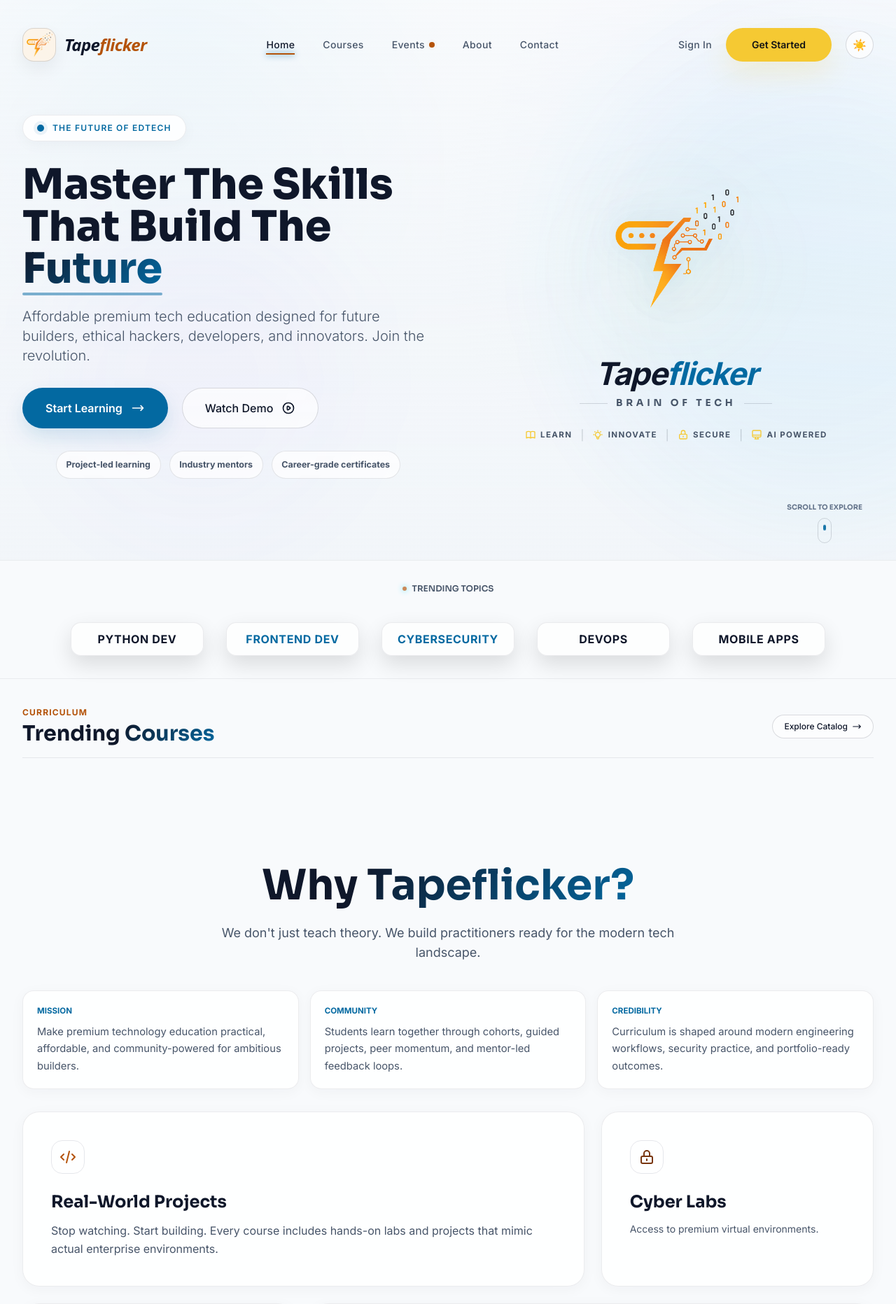
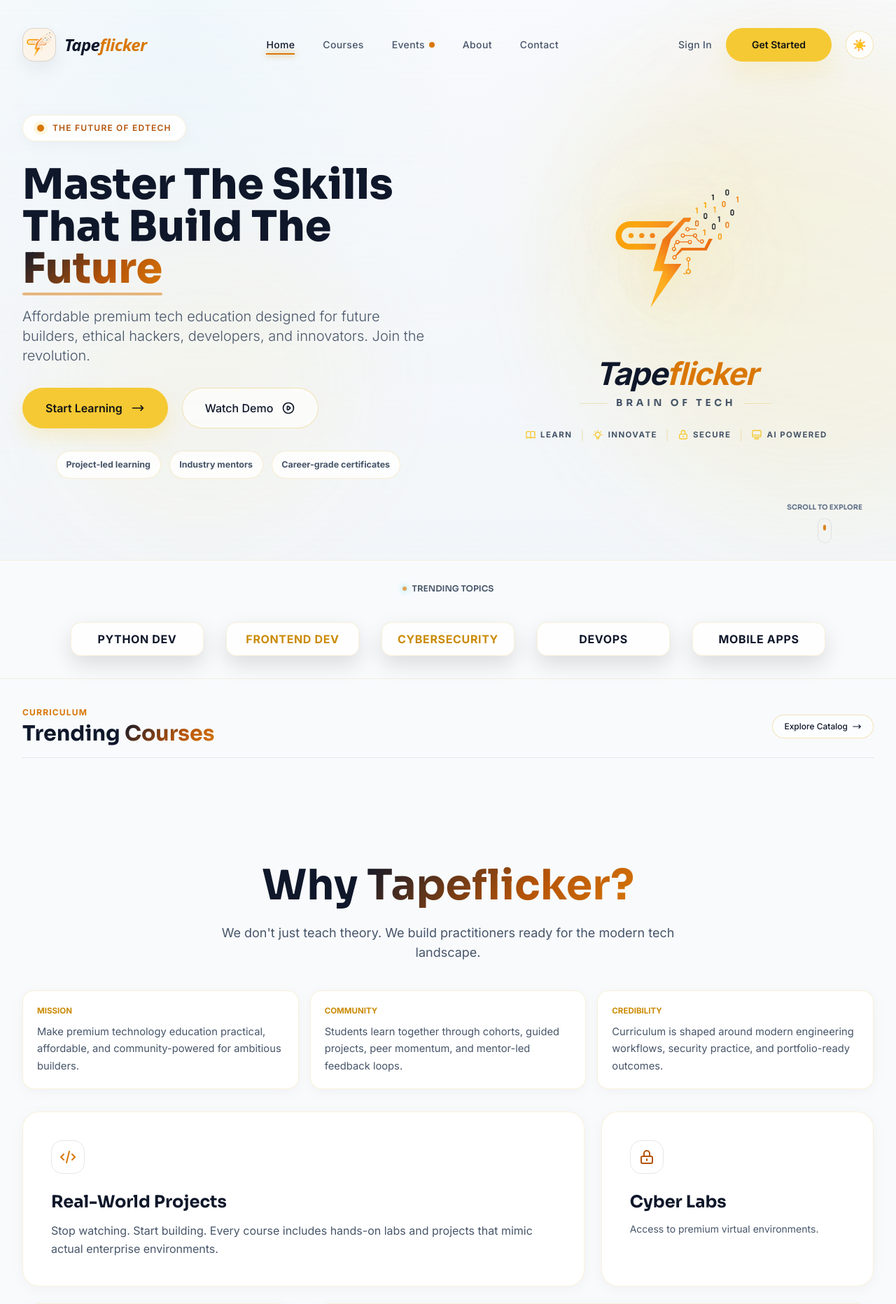
Before and after one commit to yashbhosale2403/Tapeflicker, a Django app: page / in a window 1280 px wide. Shown: the top 1863 px of the page at 70% size. Run offline with Django 5.2, Linux system fonts and the light colour scheme; data that the repository does not hold is empty; some libraries are stand-ins or nearby versions.

Commit message:
Update homepage light mode to use classic yellow brand theme with slate-white background

```diff
--- a/static/css/style.css
+++ b/static/css/style.css
@@ -1800,6 +1800,17 @@ body.tf-home-page footer {
 
 /* --- Core page background & text --- */
 html[data-theme="light"] body.tf-home-page {
+    --bg-primary: #F8FAFC; /* Clean slate-white background as before */
+    --bg-secondary: #F1F5F9; /* Slate-grey secondary background as before */
+    --card-bg: rgba(255, 255, 255, 0.9); /* clean white cards */
+    --card-border: rgba(217, 163, 4, 0.15); /* warm gold border for that yellow theme vibe */
+    --text-main: #0F172A; /* original slate dark text */
+    --text-muted: #475569; /* original slate muted text */
+    --text-dim: #64748B; /* original slate dim text */
+    --accent-neon: #D97706; /* vibrant classic yellow-gold/amber for primary call-outs */
+    --accent-purple: #B45309; /* deep golden-amber */
+    --accent-cyan: #CA8A04; /* rich readable gold */
+    --accent-green: #854D0E; /* dark warm green-gold */
     background: var(--bg-primary) !important;
     color: var(--text-main) !important;
 }
@@ -1807,7 +1818,7 @@ html[data-theme="light"] body.tf-home-page {
 /* --- Aurora / fixed background --- */
 [data-theme="light"] .tf-home-brand::before {
     background-image:
-        radial-gradient(circle at 50% 50%, rgba(15, 23, 42, 0.03) 0 1px, transparent 1px) !important;
+        radial-gradient(circle at 50% 50%, rgba(217, 163, 4, 0.05) 0 1px, transparent 1px) !important;
     opacity: 0.2 !important;
 }
 
@@ -1815,35 +1826,35 @@ html[data-theme="light"] body.tf-home-page {
 [data-theme="light"] .tf-hero {
     background:
         linear-gradient(180deg, rgba(248, 250, 252, 0.6), rgba(241, 245, 249, 0.95)),
-        radial-gradient(circle at 78% 42%, rgba(14, 165, 233, 0.06), transparent 34%) !important;
+        radial-gradient(circle at 78% 42%, rgba(245, 201, 51, 0.16), transparent 34%) !important;
 }
 
 /* --- Ambient glow blobs --- */
 [data-theme="light"] .tf-ambient-gold-1 {
-    background: rgba(14, 165, 233, 0.08) !important;
+    background: rgba(245, 201, 51, 0.14) !important;
 }
 [data-theme="light"] .tf-ambient-gold-2 {
-    background: rgba(139, 92, 246, 0.04) !important;
+    background: rgba(245, 201, 51, 0.08) !important;
 }
 
 /* --- Noise layer --- */
 [data-theme="light"] .tf-noise-layer {
     background-image:
         linear-gradient(120deg, rgba(15, 23, 42, 0.02), transparent 38%),
-        radial-gradient(circle at 75% 38%, rgba(14, 165, 233, 0.04), transparent 24%) !important;
+        radial-gradient(circle at 75% 38%, rgba(245, 201, 51, 0.09), transparent 24%) !important;
     opacity: 0.15 !important;
 }
 
 /* --- Eyebrow pill --- */
 [data-theme="light"] .tf-eyebrow {
-    background: rgba(3, 105, 161, 0.06) !important;
-    border-color: rgba(3, 105, 161, 0.2) !important;
-    color: #0369A1 !important;
+    background: rgba(245, 201, 51, 0.09) !important;
+    border-color: rgba(217, 163, 4, 0.28) !important;
+    color: #B45309 !important;
     box-shadow: 0 8px 24px rgba(15, 23, 42, 0.06) !important;
 }
 [data-theme="light"] .tf-eyebrow span {
-    box-shadow: 0 0 0 5px rgba(3, 105, 161, 0.08) !important;
-    background-color: #0369A1 !important;
+    box-shadow: 0 0 0 5px rgba(245, 201, 51, 0.15) !important;
+    background-color: #D97706 !important;
 }
 
 /* --- Hero title text --- */
@@ -1853,14 +1864,14 @@ html[data-theme="light"] body.tf-home-page {
 
 /* --- Highlight underline bar --- */
 [data-theme="light"] .tf-highlight > span {
-    background: #0369A1 !important;
+    background: #D97706 !important;
     opacity: 0.5 !important;
 }
 
 /* --- Text gradients: override the homepage brand gold gradient --- */
 [data-theme="light"] .tf-home-brand .text-gradient,
 [data-theme="light"] .tf-home-brand .text-gradient-accent {
-    background: linear-gradient(135deg, #0F172A 0%, #0369A1 100%) !important;
+    background: linear-gradient(135deg, #0F172A 0%, #B45309 60%, #D97706 100%) !important;
     -webkit-background-clip: text !important;
     background-clip: text !important;
     -webkit-text-fill-color: transparent !important;
@@ -1871,32 +1882,32 @@ html[data-theme="light"] body.tf-home-page {
 [data-theme="light"] .tf-home-brand .btn-outline,
 html[data-theme="light"] body.tf-home-page .btn-outline {
     color: var(--text-main) !important;
-    border-color: rgba(15, 23, 42, 0.15) !important;
+    border-color: rgba(217, 163, 4, 0.28) !important;
     background: rgba(255, 255, 255, 0.6) !important;
 }
 [data-theme="light"] .tf-home-brand .btn-outline:hover,
 html[data-theme="light"] body.tf-home-page .btn-outline:hover {
-    background: rgba(15, 23, 42, 0.06) !important;
-    border-color: var(--accent-cyan) !important;
-    color: var(--accent-cyan) !important;
+    background: rgba(245, 201, 51, 0.08) !important;
+    border-color: var(--accent-neon) !important;
+    color: var(--accent-neon) !important;
 }
 
 /* --- Button primary light styling --- */
 [data-theme="light"] .tf-home-brand .btn-primary {
-    background: #0369A1 !important;
-    color: #FFFFFF !important;
-    border-color: rgba(3, 105, 161, 0.3) !important;
-    box-shadow: 0 12px 28px rgba(3, 105, 161, 0.15) !important;
+    background: #F5C933 !important;
+    color: #141414 !important;
+    border-color: rgba(245, 201, 51, 0.86) !important;
+    box-shadow: 0 12px 28px rgba(245, 201, 51, 0.22) !important;
 }
 [data-theme="light"] .tf-home-brand .btn-primary:hover {
-    background: #0284C7 !important;
-    box-shadow: 0 18px 38px rgba(3, 105, 161, 0.2) !important;
+    background: #E8B923 !important;
+    box-shadow: 0 18px 38px rgba(245, 201, 51, 0.3) !important;
 }
 
 /* --- Trust row pills --- */
 [data-theme="light"] .tf-home-brand .tf-trust-row span {
-    border-color: rgba(15, 23, 42, 0.1) !important;
-    background: rgba(255, 255, 255, 0.7) !important;
+    border-color: rgba(217, 163, 4, 0.18) !important;
+    background: rgba(255, 255, 255, 0.8) !important;
     color: var(--text-muted) !important;
 }
 
@@ -1908,31 +1919,31 @@ html[data-theme="light"] body.tf-home-page .btn-outline:hover {
     color: #0F172A !important;
 }
 [data-theme="light"] .tf-brand-flicker {
-    color: #0369A1 !important;
+    color: #D97706 !important;
 }
 [data-theme="light"] .tf-brand-hero-logo {
-    filter: drop-shadow(0 0 20px rgba(3, 105, 161, 0.15)) !important;
+    filter: drop-shadow(0 0 20px rgba(245, 201, 51, 0.25)) !important;
 }
 [data-theme="light"] .tf-tagline-text {
     color: var(--text-muted) !important;
 }
 [data-theme="light"] .tf-tagline-line {
-    background: rgba(15, 23, 42, 0.15) !important;
+    background: rgba(217, 163, 4, 0.25) !important;
 }
 [data-theme="light"] .tf-brand-feature {
     color: var(--text-muted) !important;
 }
 [data-theme="light"] .tf-brand-feature-sep {
-    color: rgba(15, 23, 42, 0.2) !important;
+    color: rgba(217, 163, 4, 0.25) !important;
 }
 
 /* --- Trending ticker section --- */
 [data-theme="light"] .tf-trending-section {
-    border-color: rgba(15, 23, 42, 0.08) !important;
+    border-color: rgba(217, 163, 4, 0.12) !important;
 }
 [data-theme="light"] .ticker-column {
-    background: rgba(255, 255, 255, 0.7) !important;
-    border-color: rgba(15, 23, 42, 0.08) !important;
+    background: rgba(255, 255, 255, 0.8) !important;
+    border-color: rgba(217, 163, 4, 0.15) !important;
 }
 [data-theme="light"] .ticker-item {
     color: var(--text-main) !important;
@@ -1943,8 +1954,8 @@ html[data-theme="light"] body.tf-home-page .btn-outline:hover {
 
 /* --- Course/event medium cards on homepage --- */
 [data-theme="light"] .tf-home-brand .tf-medium-card {
-    background: rgba(255, 255, 255, 0.85) !important;
-    border-color: rgba(15, 23, 42, 0.08) !important;
+    background: rgba(255, 255, 255, 0.88) !important;
+    border-color: rgba(217, 163, 4, 0.15) !important;
     box-shadow: 0 4px 16px rgba(15, 23, 42, 0.04) !important;
 }
 
@@ -1956,8 +1967,8 @@ html[data-theme="light"] body.tf-home-page .btn-outline:hover {
 [data-theme="light"] .tf-home-brand .main-card,
 [data-theme="light"] .tf-home-brand .glass,
 [data-theme="light"] .tf-home-brand .gradient-border > div {
-    background: rgba(255, 255, 255, 0.85) !important;
-    border: 1px solid rgba(15, 23, 42, 0.08) !important;
+    background: rgba(255, 255, 255, 0.88) !important;
+    border: 1px solid rgba(217, 163, 4, 0.15) !important;
     box-shadow: 0 4px 20px rgba(15, 23, 42, 0.04) !important;
 }
 
@@ -1966,13 +1977,13 @@ html[data-theme="light"] body.tf-home-page .btn-outline:hover {
 [data-theme="light"] .tf-home-brand .bento-card:hover,
 [data-theme="light"] .tf-home-brand .main-card:hover,
 [data-theme="light"] .tf-stat-card:hover {
-    border-color: rgba(3, 105, 161, 0.2) !important;
-    box-shadow: 0 16px 40px rgba(15, 23, 42, 0.08) !important;
+    border-color: rgba(217, 163, 4, 0.35) !important;
+    box-shadow: 0 16px 40px rgba(15, 23, 42, 0.08), 0 0 15px rgba(245, 201, 51, 0.08) !important;
 }
 
 /* --- Bento card inner glow --- */
 [data-theme="light"] .tf-home-brand .bento-card::before {
-    background: radial-gradient(ellipse at top right, rgba(14, 165, 233, 0.06), transparent 58%) !important;
+    background: radial-gradient(ellipse at top right, rgba(245, 201, 51, 0.1), transparent 58%) !important;
 }
 
 /* --- Gradient border on homepage --- */
@@ -1980,10 +1991,10 @@ html[data-theme="light"] body.tf-home-page .btn-outline:hover {
     background: transparent !important;
 }
 [data-theme="light"] .tf-home-brand .gradient-border::before {
-    background: linear-gradient(135deg, rgba(3, 105, 161, 0.15), rgba(15, 23, 42, 0.03)) !important;
+    background: linear-gradient(135deg, rgba(245, 201, 51, 0.25), rgba(15, 23, 42, 0.03)) !important;
 }
 [data-theme="light"] .tf-home-brand .gradient-border:hover::before {
-    background: linear-gradient(135deg, rgba(3, 105, 161, 0.35), rgba(15, 23, 42, 0.08)) !important;
+    background: linear-gradient(135deg, rgba(245, 201, 51, 0.65), rgba(245, 201, 51, 0.15)) !important;
 }
 
 /* --- Tw gradient overrides --- */
@@ -1991,27 +2002,27 @@ html[data-theme="light"] body.tf-home-page .btn-outline:hover {
 [data-theme="light"] .tf-home-brand .from-accent-neon\/10,
 [data-theme="light"] .tf-home-brand .from-primary,
 [data-theme="light"] .tf-home-brand .to-secondary {
-    --tw-gradient-from: rgba(14, 165, 233, 0.06) var(--tw-gradient-from-position) !important;
+    --tw-gradient-from: rgba(245, 201, 51, 0.1) var(--tw-gradient-from-position) !important;
     --tw-gradient-to: rgba(248, 250, 252, 0) var(--tw-gradient-to-position) !important;
 }
 [data-theme="light"] .tf-home-brand .bg-gradient-to-tr {
-    background-image: linear-gradient(to top right, #0369A1, #0284C7) !important;
-    color: #FFFFFF !important;
+    background-image: linear-gradient(to top right, #E8B923, #F5C933) !important;
+    color: #141414 !important;
 }
 
 /* --- Stats section background --- */
 [data-theme="light"] .tf-stats-section {
-    background: linear-gradient(90deg, transparent, rgba(14, 165, 233, 0.03), transparent) !important;
+    background: linear-gradient(90deg, transparent, rgba(245, 201, 51, 0.06), transparent) !important;
 }
 
 /* --- Product panel (the branded card frame) --- */
 [data-theme="light"] .tf-product-panel {
     background: rgba(255, 255, 255, 0.9) !important;
-    border-color: rgba(15, 23, 42, 0.08) !important;
+    border-color: rgba(217, 163, 4, 0.2) !important;
     box-shadow: 0 12px 40px rgba(15, 23, 42, 0.05) !important;
 }
 [data-theme="light"] .tf-product-panel::before {
-    background: linear-gradient(135deg, rgba(3, 105, 161, 0.12), transparent 34%, rgba(15, 23, 42, 0.03)) !important;
+    background: linear-gradient(135deg, rgba(245, 201, 51, 0.35), transparent 34%, rgba(15, 23, 42, 0.03)) !important;
 }
 
 /* --- Terminal card, screen --- */
@@ -2033,8 +2044,8 @@ html[data-theme="light"] body.tf-home-page .btn-outline:hover {
 
 /* --- Countdown container --- */
 [data-theme="light"] .tf-home-brand .countdown-container {
-    background: rgba(3, 105, 161, 0.06) !important;
-    border-color: rgba(3, 105, 161, 0.12) !important;
+    background: rgba(245, 201, 51, 0.08) !important;
+    border-color: rgba(217, 163, 4, 0.18) !important;
 }
 
 /* --- Footer for homepage --- */
@@ -2047,8 +2058,8 @@ html[data-theme="light"] body.tf-home-page footer {
 /* --- Theme toggle on homepage --- */
 [data-theme="light"] .tf-home-brand .theme-toggle,
 html[data-theme="light"] body.tf-home-page .theme-toggle {
-    background: rgba(255, 255, 255, 0.7) !important;
-    border-color: rgba(15, 23, 42, 0.15) !important;
+    background: rgba(255, 255, 255, 0.8) !important;
+    border-color: rgba(217, 163, 4, 0.28) !important;
     color: var(--text-main) !important;
 }
 
@@ -2064,23 +2075,23 @@ html[data-theme="light"] body.tf-home-page nav .text-white {
 [data-theme="light"] #scroll-indicator .text-muted {
     color: var(--text-dim) !important;
 }
-[data-theme="light"] #scroll-indicator .border-white\/20 {
-    border-color: rgba(15, 23, 42, 0.15) !important;
+[data-theme="light"] #scroll-indicator .border-white/20 {
+    border-color: rgba(217, 163, 4, 0.28) !important;
 }
 [data-theme="light"] #scroll-indicator .bg-accent-neon {
-    background-color: var(--accent-cyan) !important;
+    background-color: var(--accent-neon) !important;
 }
 
 /* --- Path steps active --- */
 [data-theme="light"] .tf-path-steps .is-active {
-    background: rgba(3, 105, 161, 0.08) !important;
+    background: rgba(245, 201, 51, 0.14) !important;
     color: var(--accent-cyan) !important;
 }
 
 /* --- Copy button --- */
 [data-theme="light"] .tf-copy-btn {
     background: rgba(255, 255, 255, 0.8) !important;
-    border-color: rgba(15, 23, 42, 0.1) !important;
+    border-color: rgba(217, 163, 4, 0.18) !important;
     color: var(--text-main) !important;
 }
 
@@ -2090,7 +2101,7 @@ html[data-theme="light"] body.tf-home-page nav .text-white {
 [data-theme="light"] .tf-events-section,
 [data-theme="light"] .tf-about-preview {
     background: transparent !important;
-    border-color: rgba(15, 23, 42, 0.06) !important;
+    border-color: rgba(217, 163, 4, 0.12) !important;
 }
 
 /* --- text-muted-more --- */
```
